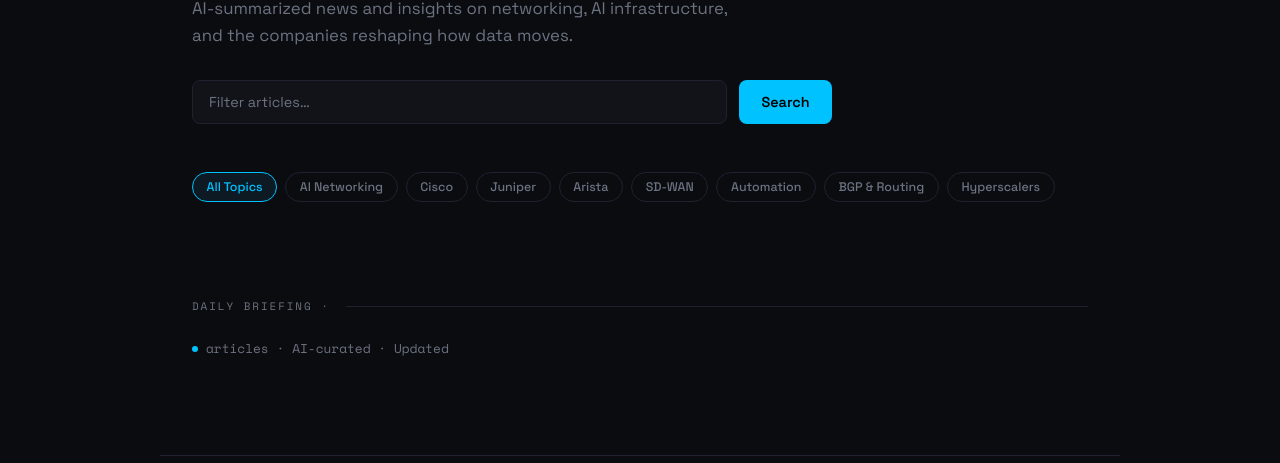
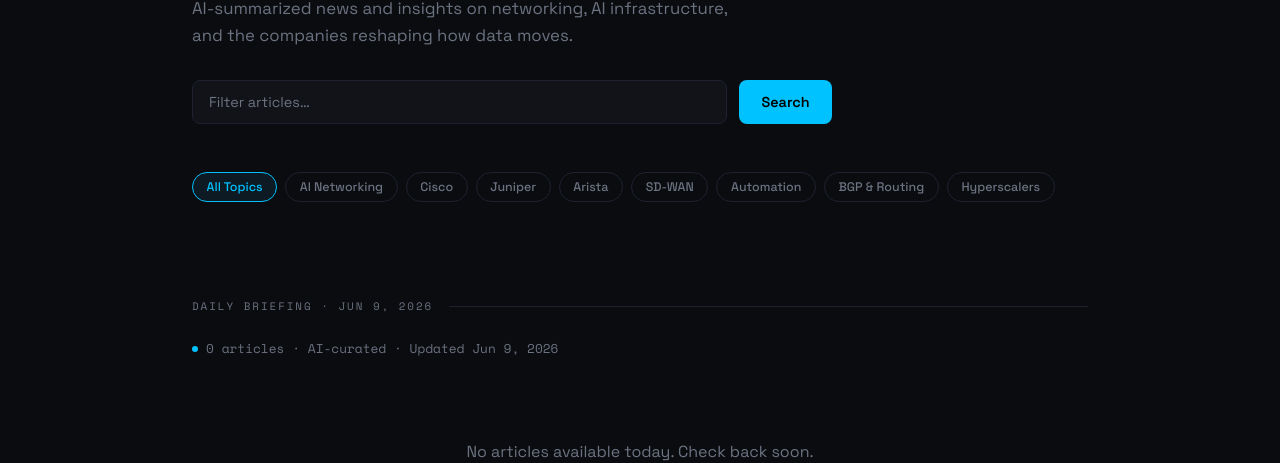
Before and after one commit to petvan/Digitalplumber.ca, a website: page index.html in a window 1280 px wide. Shown: the part 341-804 px from the top of the page. Drawn offline with nearby package versions, Linux system fonts and the light colour scheme.

Commit message:
Daily news update 2026-06-10

```diff
--- a/index.html
+++ b/index.html
@@ -434,15 +434,15 @@
   </div>
 </section>
 
-<p class="section-label">Daily Briefing · <!--BUILD_DATE--></p>
+<p class="section-label">Daily Briefing · Jun 9, 2026</p>
 
 <div class="status-bar">
   <div class="status-dot"></div>
-  <span><!--ARTICLE_COUNT--> articles · AI-curated · Updated <!--BUILD_DATE--></span>
+  <span>0 articles · AI-curated · Updated Jun 9, 2026</span>
 </div>
 
 <div class="news-grid" id="newsGrid">
-  <!--NEWS_CARDS-->
+  <div style="text-align:center;padding:3rem;color:#6b7280"><p>No articles available today. Check back soon.</p></div>
 </div>
 
 <div class="no-results" id="noResults">
```
